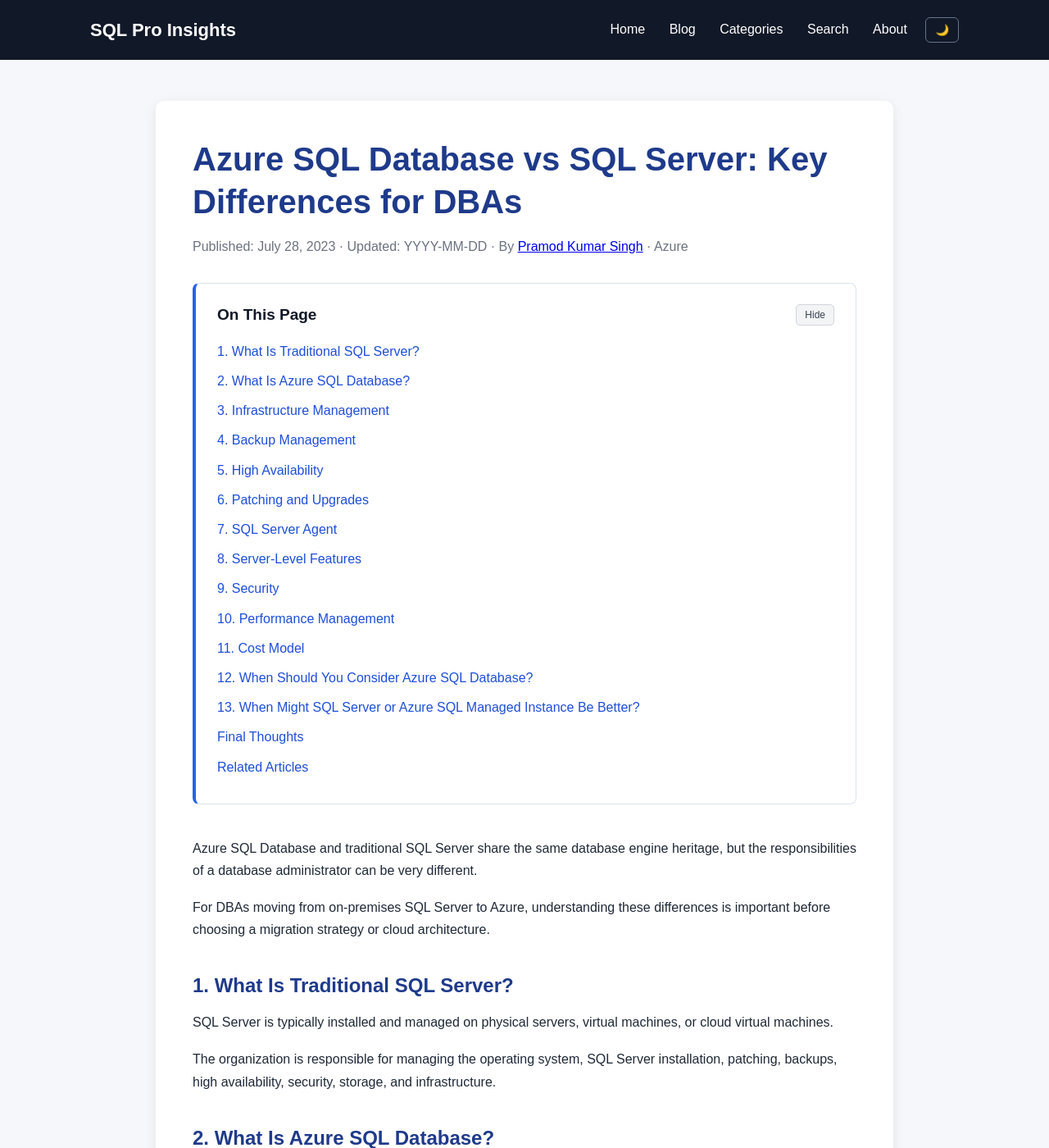
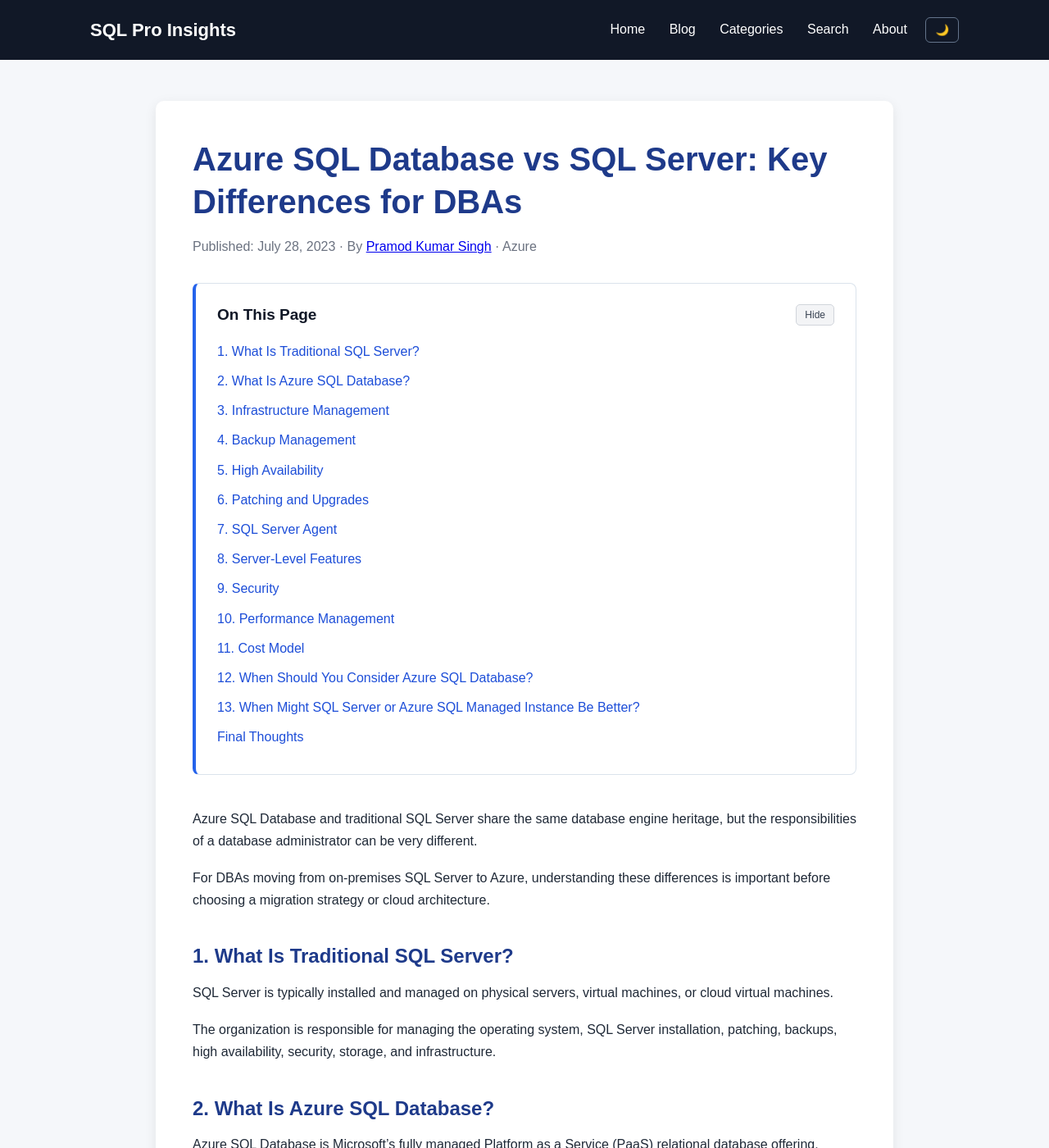
Before and after one commit to SQLProInsights/sqlproinsights.github.io, a Jekyll site: the page built from _posts/2026-08-19-azure-sql-database-vs-sql-server.md, in a window 1280 px wide and 1400 px high. Shown: the whole window at 82% size. Built offline with Jekyll 4.4.1, drawn with Linux system fonts in a browser that asks for light colours; some of the changed text lies outside the part shown.

Commit message:
Remove related articles section
Removed related articles section from the post.

```diff
--- a/_posts/2026-08-19-azure-sql-database-vs-sql-server.md
+++ b/_posts/2026-08-19-azure-sql-database-vs-sql-server.md
@@ -2,7 +2,6 @@
 layout: post
 title: "Azure SQL Database vs SQL Server: Key Differences for DBAs"
 date: 2023-07-28
-last_modified_at: YYYY-MM-DD
 
 description: "Learn the key differences between Azure SQL Database and traditional SQL Server, including administration, backups, HA, patching, and DBA responsibilities."
 
@@ -132,9 +131,3 @@ You should skip Azure SQL Database and instead choose SQL Server (on-premises or
 ## Final Thoughts
 
 Azure SQL Database reduces many infrastructure responsibilities, but it does not eliminate the need for database administration. The DBA role shifts from managing servers and operating systems toward database performance, security, reliability, automation, architecture, and cost optimization.
-
-## Related Articles
-
-Continue learning with these related SQL Pro Insights articles:
-
-- [Related Article Title](/blog/related-article-url/)
```
